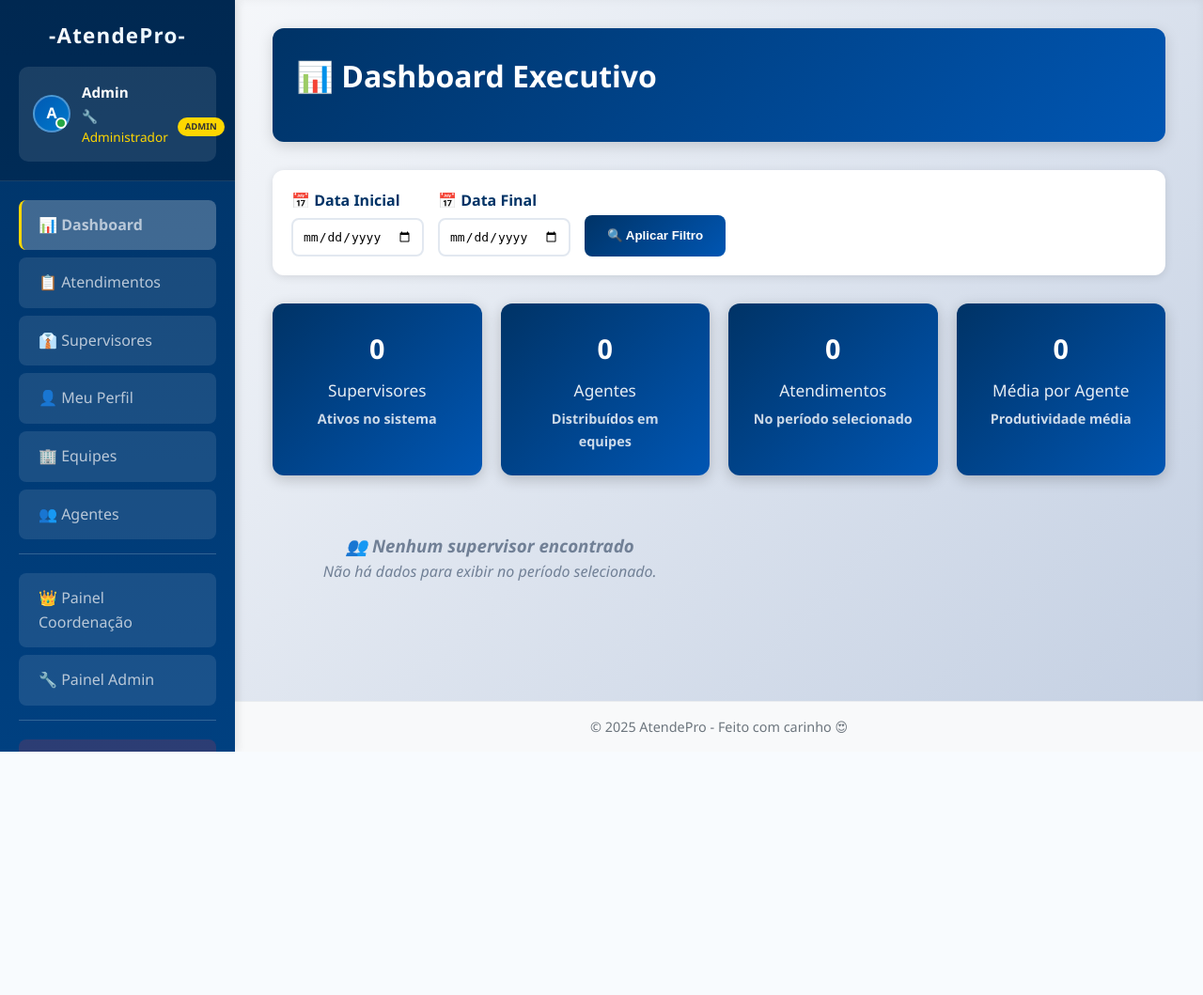
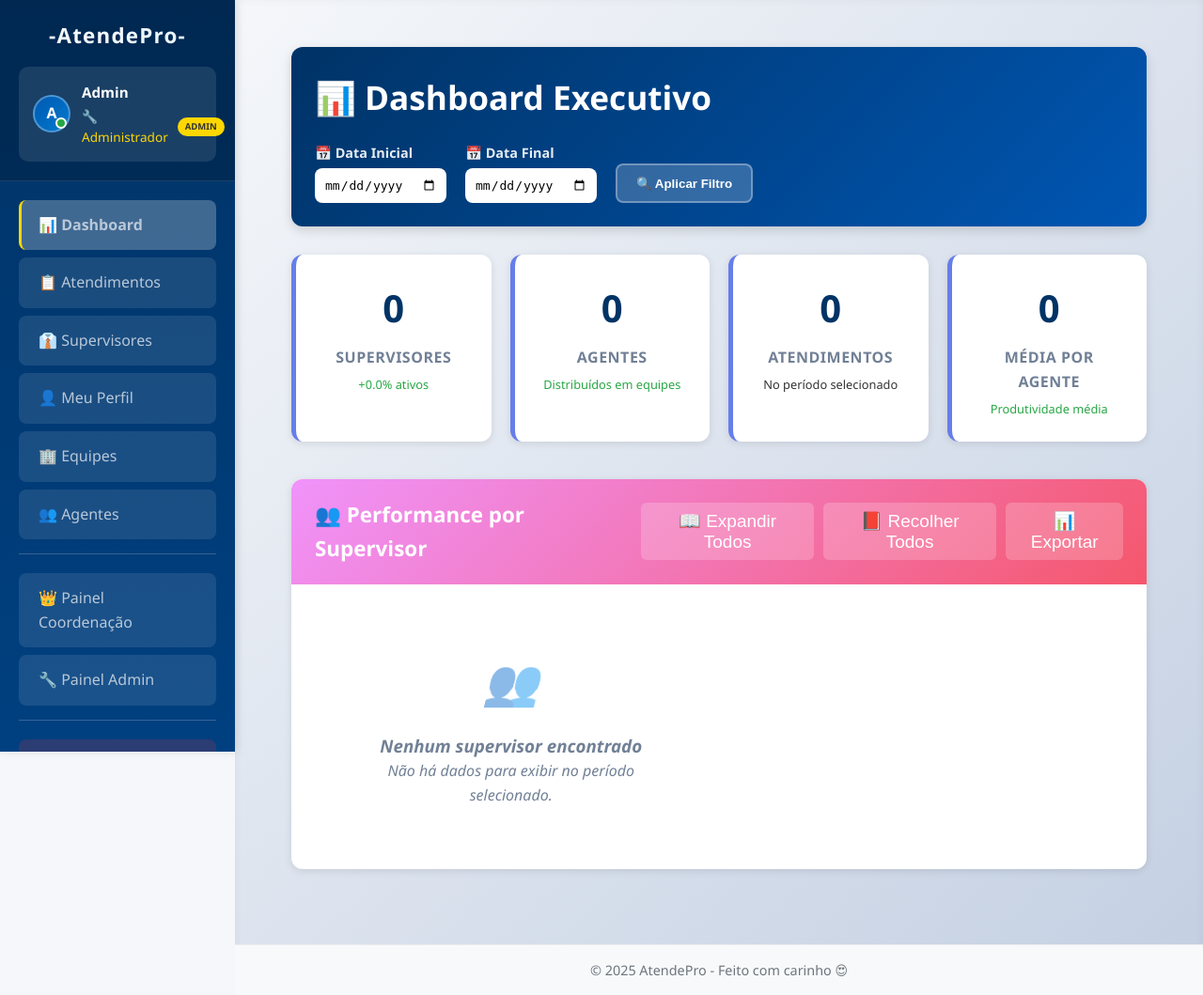
Before and after one commit to Renabrasa/atendepro, a Flask app: page /dashboard in a window 1280 px wide. Shown: the whole page at 94% size. Before the commit the page ends 800 px from the top, so only its background shows below. Run offline with Flask 3, Linux system fonts and the light colour scheme; a user stored in the database is signed in; data comes from the database, SQL or seed files in the repository; some libraries are stand-ins or nearby versions.

Commit message:
feat: revamp dashboard layout and styling for enhanced user interaction and visual consistency

```diff
--- a/templates/dashboard.html
+++ b/templates/dashboard.html
@@ -2,154 +2,220 @@
 {% block title %}Dashboard Executivo{% endblock %}
 {% block content %}
 <style>
-  /* Mantém compatibilidade com estrutura original */
-  .stats-container {
+  /* Variáveis CSS para consistência */
+  :root {
+    --primary-color: #003366;
+    --primary-light: #0056b3;
+    --secondary-color: #667eea;
+    --accent-color: #764ba2;
+    --success-color: #28a745;
+    --warning-color: #ffc107;
+    --danger-color: #dc3545;
+    --light-bg: #f8f9fa;
+    --border-color: #e2e8f0;
+    --text-primary: #2d3748;
+    --text-secondary: #718096;
+    --shadow-light: 0 2px 8px rgba(0,0,0,0.1);
+    --shadow-medium: 0 4px 12px rgba(0,0,0,0.15);
+    --border-radius: 12px;
+  }
+
+  /* Layout principal */
+  .dashboard-container {
+    max-width: 1400px;
+    margin: 0 auto;
+    padding: 20px;
+  }
+
+  /* Header com filtros */
+  .dashboard-header {
+    background: linear-gradient(135deg, var(--primary-color), var(--primary-light));
+    color: white;
+    padding: 25px;
+    border-radius: var(--border-radius);
+    margin-bottom: 30px;
+    box-shadow: var(--shadow-medium);
+  }
+
+  .dashboard-title {
+    font-size: 2.2em;
+    font-weight: 700;
+    margin: 0 0 20px 0;
+    display: flex;
+    align-items: center;
+    gap: 15px;
+  }
+
+  .filter-section {
     display: flex;
     gap: 20px;
-    margin-bottom: 30px;
+    align-items: flex-end;
     flex-wrap: wrap;
   }
 
+  .filter-group {
+    display: flex;
+    flex-direction: column;
+    gap: 5px;
+  }
+
+  .filter-group label {
+    font-weight: 600;
+    font-size: 0.9em;
+    opacity: 0.9;
+  }
+
+  .filter-group input {
+    padding: 10px;
+    border: none;
+    border-radius: 8px;
+    font-size: 1em;
+    min-width: 140px;
+  }
+
+  .filter-btn {
+    background: rgba(255,255,255,0.2);
+    color: white;
+    border: 2px solid rgba(255,255,255,0.3);
+    padding: 10px 20px;
+    border-radius: 8px;
+    cursor: pointer;
+    font-weight: 600;
+    transition: all 0.3s ease;
+    height: 42px;
+  }
+
+  .filter-btn:hover {
+    background: rgba(255,255,255,0.3);
+    border-color: rgba(255,255,255,0.5);
+  }
+
+  /* Cards de estatísticas principais */
+  .stats-overview {
+    display: grid;
+    grid-template-columns: repeat(auto-fit, minmax(200px, 1fr));
+    gap: 20px;
+    margin-bottom: 40px;
+  }
+
   .stat-card {
-    flex: 1;
-    min-width: 200px;
-    background: linear-gradient(135deg, #003366, #0056b3);
-    color: white;
+    background: white;
+    border-radius: var(--border-radius);
     padding: 25px;
-    border-radius: 12px;
     text-align: center;
-    font-weight: 700;
-    font-size: 1.8em;
-    box-shadow: 0 4px 15px rgba(0,0,0,0.2);
+    box-shadow: var(--shadow-light);
+    border-left: 5px solid var(--secondary-color);
     transition: transform 0.3s ease;
   }
 
   .stat-card:hover {
-    transform: translateY(-3px);
+    transform: translateY(-2px);
+    box-shadow: var(--shadow-medium);
+  }
+
+  .stat-number {
+    font-size: 2.5em;
+    font-weight: 700;
+    color: var(--primary-color);
+    margin-bottom: 8px;
   }
 
   .stat-label {
-    font-weight: 400;
-    font-size: 0.6em;
-    margin-top: 8px;
-    opacity: 0.9;
+    font-size: 1em;
+    font-weight: 600;
+    color: var(--text-secondary);
+    text-transform: uppercase;
+    letter-spacing: 0.5px;
   }
 
-  .stat-detail {
-    font-size: 0.5em;
+  .stat-trend {
+    font-size: 0.8em;
     margin-top: 5px;
-    opacity: 0.8;
+    font-weight: 500;
   }
 
-  /* Header melhorado */
-  .dashboard-header {
-    background: linear-gradient(135deg, #003366, #0056b3);
-    color: white;
-    padding: 25px;
-    border-radius: 12px;
+  .trend-up { color: var(--success-color); }
+  .trend-down { color: var(--danger-color); }
+
+  /* Seção de supervisores */
+  .supervisors-section {
+    background: white;
+    border-radius: var(--border-radius);
+    box-shadow: var(--shadow-light);
     margin-bottom: 30px;
-    box-shadow: 0 4px 15px rgba(0,0,0,0.15);
+    overflow: hidden;
   }
 
-  .dashboard-title {
-    font-size: 2em;
-    font-weight: 700;
-    margin: 0 0 20px 0;
+  .section-header {
+    background: linear-gradient(135deg, #f093fb, #f5576c);
+    color: white;
+    padding: 20px 25px;
+    font-size: 1.4em;
+    font-weight: 600;
+    display: flex;
+    justify-content: space-between;
+    align-items: center;
   }
 
-  /* Filtro melhorado */
-  #filtro-data {
-    margin-bottom: 30px;
+  .section-tools {
     display: flex;
-    gap: 15px;
-    align-items: flex-end;
-    flex-wrap: wrap;
-    background: white;
-    padding: 20px;
-    border-radius: 12px;
-    box-shadow: 0 2px 10px rgba(0,0,0,0.1);
+    gap: 10px;
   }
 
-  #filtro-data > div {
-    display: flex;
-    flex-direction: column;
-  }
-
-  #filtro-data label {
-    font-weight: 600;
-    color: #003366;
-    margin-bottom: 5px;
-  }
-
-  #filtro-data input[type="date"] {
-    padding: 10px;
-    border-radius: 8px;
-    border: 2px solid #e2e8f0;
-    font-size: 1em;
-    transition: border-color 0.3s ease;
-  }
-
-  #filtro-data input[type="date"]:focus {
-    border-color: #003366;
-    outline: none;
-  }
-
-  #filtro-data button {
-    background: linear-gradient(135deg, #003366, #0056b3);
+  .tool-btn {
+    background: rgba(255,255,255,0.2);
     color: white;
     border: none;
-    padding: 12px 24px;
-    border-radius: 8px;
+    padding: 8px 12px;
+    border-radius: 6px;
     cursor: pointer;
-    height: 44px;
-    font-weight: 600;
+    font-size: 0.85em;
     transition: all 0.3s ease;
   }
 
-  #filtro-data button:hover {
-    transform: translateY(-2px);
-    box-shadow: 0 4px 12px rgba(0,51,102,0.3);
+  .tool-btn:hover {
+    background: rgba(255,255,255,0.3);
   }
 
-  /* Grid de supervisores melhorado */
+  /* Grid de supervisores */
   .supervisors-grid {
     display: grid;
     grid-template-columns: repeat(auto-fill, minmax(400px, 1fr));
     gap: 25px;
-    margin-bottom: 30px;
+    padding: 25px;
   }
 
   .supervisor-card {
-    background: white;
+    background: var(--light-bg);
+    border: 1px solid var(--border-color);
     border-radius: 12px;
-    box-shadow: 0 4px 15px rgba(0,0,0,0.1);
     overflow: hidden;
     transition: all 0.3s ease;
   }
 
   .supervisor-card:hover {
     transform: translateY(-3px);
-    box-shadow: 0 8px 25px rgba(0,0,0,0.15);
+    box-shadow: var(--shadow-medium);
   }
 
   .supervisor-header {
-    background: linear-gradient(135deg, #667eea, #764ba2);
+    background: linear-gradient(135deg, var(--primary-color), var(--primary-light));
     color: white;
-    padding: 20px;
+    padding: 15px 20px;
     display: flex;
     justify-content: space-between;
     align-items: center;
   }
 
   .supervisor-name {
-    font-size: 1.3em;
+    font-size: 1.2em;
     font-weight: 600;
     margin: 0;
   }
 
   .supervisor-stats {
     display: flex;
-    gap: 20px;
+    gap: 15px;
     font-size: 0.9em;
   }
 
@@ -330,160 +405,151 @@
   }
 
   .atendimento-content {
-    color: #2d3748;
+    color: var(--text-primary);
     line-height: 1.4;
   }
 
+  .expand-icon {
+    transition: transform 0.3s ease;
+    color: var(--text-secondary);
+  }
+
+  .agent-item.expanded .expand-icon {
+    transform: rotate(180deg);
+  }
+
   /* Performance indicators */
-  .performance-dot {
-    width: 10px;
-    height: 10px;
+  .performance-indicator {
+    width: 8px;
+    height: 8px;
     border-radius: 50%;
-    display: inline-block;
     margin-left: 8px;
   }
 
-  .performance-high { background: #28a745; }
-  .performance-medium { background: #ffc107; }
-  .performance-low { background: #dc3545; }
-
-  /* Top 5 section */
-  .top-section {
-    background: white;
-    border-radius: 12px;
-    padding: 25px;
-    box-shadow: 0 4px 15px rgba(0,0,0,0.1);
-    margin-bottom: 30px;
+  .performance-high {
+    background: var(--success-color);
   }
 
-  .top-header {
-    background: linear-gradient(135deg, #f093fb, #f5576c);
-    color: white;
-    padding: 15px 20px;
-    border-radius: 8px;
-    margin: -25px -25px 20px -25px;
-    font-size: 1.2em;
-    font-weight: 600;
+  .performance-medium {
+    background: var(--warning-color);
   }
 
-  .top-agents-grid {
-    display: grid;
-    grid-template-columns: repeat(auto-fill, minmax(180px, 1fr));
-    gap: 15px;
-  }
-
-  .top-agent-card {
-    background: #f8f9fa;
-    border: 2px solid #e9ecef;
-    border-radius: 10px;
-    padding: 15px;
-    text-align: center;
-    transition: all 0.3s ease;
-  }
-
-  .top-agent-card:hover {
-    border-color: #667eea;
-    transform: translateY(-2px);
-  }
-
-  .top-agent-rank {
-    font-size: 1.5em;
-    margin-bottom: 8px;
-  }
-
-  .top-agent-name {
-    font-weight: 600;
-    color: #2d3748;
-    margin-bottom: 5px;
-  }
-
-  .top-agent-score {
-    font-size: 1.3em;
-    font-weight: 700;
-    color: #667eea;
-  }
-
-  .top-agent-supervisor {
-    font-size: 0.8em;
-    color: #718096;
-    margin-top: 5px;
+  .performance-low {
+    background: var(--danger-color);
   }
 
   /* Responsividade */
   @media (max-width: 768px) {
-    .stats-container {
+    .dashboard-container {
+      padding: 15px;
+    }
+
+    .filter-section {
       flex-direction: column;
+      align-items: stretch;
     }
 
     .supervisors-grid {
       grid-template-columns: 1fr;
-    }
-
-    #filtro-data {
-      flex-direction: column;
-      align-items: stretch;
+      padding: 15px;
     }
 
     .agent-metrics {
       gap: 10px;
     }
 
-    .top-agents-grid {
-      grid-template-columns: repeat(auto-fill, minmax(150px, 1fr));
+    .metric-number {
+      font-size: 1.2em;
     }
+  }
+
+  /* Animações suaves */
+  .fade-in {
+    animation: fadeIn 0.5s ease-in;
+  }
+
+  @keyframes fadeIn {
+    from { opacity: 0; transform: translateY(20px); }
+    to { opacity: 1; transform: translateY(0); }
   }
 
   /* Estados vazios */
   .empty-state {
     text-align: center;
-    padding: 30px;
-    color: #718096;
+    padding: 40px;
+    color: var(--text-secondary);
     font-style: italic;
+  }
+
+  .empty-state-icon {
+    font-size: 3em;
+    margin-bottom: 15px;
+    opacity: 0.5;
   }
 </style>
 
+<div class="dashboard-container">
+  <!-- Header com título e filtros -->
   <div class="dashboard-header">
-  <h1 class="dashboard-title">📊 Dashboard Executivo</h1>
-</div>
+    <h1 class="dashboard-title">
+      📊 Dashboard Executivo
+      {% if current_user.tipo == 'coordenadora' %}
+        <span style="font-size: 0.6em; opacity: 0.8;">- Visão de Coordenação</span>
+      {% endif %}
+    </h1>
 
-<form id="filtro-data" method="GET">
-  <div>
+    <form class="filter-section" method="GET">
+      <div class="filter-group">
         <label for="data_inicio">📅 Data Inicial</label>
         <input type="date" id="data_inicio" name="data_inicio" value="{{ data_inicio }}" />
       </div>
-  <div>
+      <div class="filter-group">
         <label for="data_fim">📅 Data Final</label>
         <input type="date" id="data_fim" name="data_fim" value="{{ data_fim }}" />
       </div>
-  <button type="submit">🔍 Aplicar Filtro</button>
+      <button type="submit" class="filter-btn">🔍 Aplicar Filtro</button>
     </form>
+  </div>
 
-<div class="stats-container">
+  <!-- Cards de estatísticas principais -->
+  <div class="stats-overview fade-in">
     <div class="stat-card">
-    {{ total_supervisores }}
+      <div class="stat-number">{{ total_supervisores }}</div>
       <div class="stat-label">Supervisores</div>
-    <div class="stat-detail">Ativos no sistema</div>
+      <div class="stat-trend trend-up">+{{ ((total_supervisores / (total_supervisores or 1)) * 100) | round(0) }}% ativos</div>
     </div>
     <div class="stat-card">
-    {{ total_agentes }}
+      <div class="stat-number">{{ total_agentes }}</div>
       <div class="stat-label">Agentes</div>
-    <div class="stat-detail">Distribuídos em equipes</div>
+      <div class="stat-trend trend-up">Distribuídos em equipes</div>
     </div>
     <div class="stat-card">
-    {{ total_atendimentos }}
+      <div class="stat-number">{{ total_atendimentos }}</div>
       <div class="stat-label">Atendimentos</div>
-    <div class="stat-detail">No período selecionado</div>
+      <div class="stat-trend">No período selecionado</div>
     </div>
     <div class="stat-card">
-    {{ media_por_agente }}
+      <div class="stat-number">{{ media_por_agente }}</div>
       <div class="stat-label">Média por Agente</div>
-    <div class="stat-detail">Produtividade média</div>
+      <div class="stat-trend trend-up">Produtividade média</div>
+    </div>
+  </div>
+
+  <!-- Seção de supervisores -->
+  <div class="supervisors-section fade-in">
+    <div class="section-header">
+      <span>👥 Performance por Supervisor</span>
+      <div class="section-tools">
+        <button class="tool-btn" onclick="expandAll()">📖 Expandir Todos</button>
+        <button class="tool-btn" onclick="collapseAll()">📕 Recolher Todos</button>
+        <button class="tool-btn" onclick="exportData()">📊 Exportar</button>
       </div>
     </div>
 
     <div class="supervisors-grid">
       {% for bloco in data %}
         <div class="supervisor-card">
+          <!-- Header do supervisor -->
           <div class="supervisor-header">
             <h3 class="supervisor-name">{{ bloco.supervisor.nome }}</h3>
             <div class="supervisor-stats">
@@ -506,21 +573,18 @@
               {% endif %}
             </div>
 
+            <div class="agents-list">
               {% for agente in bloco.agentes %}
-          <div class="agent-card" onclick="toggleDetails('agent-{{ loop.index0 }}-{{ loop.parent.loop.index0 }}')">
+                <div class="agent-item" onclick="toggleAgentDetails('agent-{{ loop.index0 }}-{{ loop.parent.loop.index0 }}')">
                   <div class="agent-summary">
                     <div class="agent-info">
-                <h4>
+                      <div class="agent-name">
                         {{ agente.nome }}
-                  {% set performance_level = 'high' if agente.qtd_chamados >= (media_por_agente * 1.2) else 'medium' if agente.qtd_chamados >= media_por_agente else 'low' %}
-                  <span class="performance-dot performance-{{ performance_level }}"></span>
-                </h4>
+                        <span class="performance-indicator performance-{{ 'high' if agente.qtd_chamados >= (media_por_agente * 1.2) else 'medium' if agente.qtd_chamados >= media_por_agente else 'low' }}"></span>
+                      </div>
                       <div class="agent-performance">
-                  {% if bloco.total_chamados > 0 %}
-                    {{ ((agente.qtd_chamados / bloco.total_chamados) * 100) | round(1) }}% dos atendimentos
-                  {% else %}
-                    Sem atendimentos
-                  {% endif %}
+                        {% set performance_percent = ((agente.qtd_chamados / (bloco.total_chamados or 1)) * 100) | round(1) %}
+                        {{ performance_percent }}% dos atendimentos do supervisor
                       </div>
                     </div>
 
@@ -551,67 +616,130 @@
                           </div>
                         </div>
                       {% else %}
-                  <div class="empty-state">📭 Nenhum atendimento registrado</div>
+                        <div class="empty-state">
+                          <div class="empty-state-icon">📭</div>
+                          Nenhum atendimento registrado
+                        </div>
                       {% endfor %}
                     </div>
                   </div>
                 </div>
               {% else %}
-          <div class="empty-state">👤 Nenhum agente cadastrado</div>
+                <div class="empty-state">
+                  <div class="empty-state-icon">👤</div>
+                  Nenhum agente cadastrado para este supervisor
+                </div>
               {% endfor %}
+            </div>
           </div>
         </div>
       {% else %}
         <div class="empty-state">
-      <h3>👥 Nenhum supervisor encontrado</h3>
+          <div class="empty-state-icon">👥</div>
+          <h3>Nenhum supervisor encontrado</h3>
           <p>Não há dados para exibir no período selecionado.</p>
         </div>
       {% endfor %}
     </div>
+  </div>
 
+  <!-- Top 5 Agentes -->
   {% if top_5_agentes %}
-<div class="top-section">
-  <div class="top-header">🏆 Top 5 Agentes Geral</div>
-  <div class="top-agents-grid">
+  <div class="supervisors-section fade-in">
+    <div class="section-header">
+      <span>🏆 Top 5 Agentes Geral</span>
+    </div>
+    <div style="padding: 25px;">
+      <div style="display: grid; grid-template-columns: repeat(auto-fit, minmax(200px, 1fr)); gap: 15px;">
         {% for agente in top_5_agentes %}
-      <div class="top-agent-card">
-        <div class="top-agent-rank">
+          <div class="agent-item" style="margin: 0;">
+            <div class="agent-summary" style="flex-direction: column; align-items: center; text-align: center;">
+              <div class="agent-name" style="font-size: 1.1em;">
                 {% if loop.index == 1 %}🥇{% elif loop.index == 2 %}🥈{% elif loop.index == 3 %}🥉{% else %}🏅{% endif %}
+                {{ agente.nome }}
               </div>
-        <div class="top-agent-name">{{ agente.nome }}</div>
-        <div class="top-agent-score">{{ agente.qtd_chamados }}</div>
-        <div class="top-agent-supervisor">{{ agente.supervisor_nome }}</div>
+              <div class="metric" style="margin-top: 10px;">
+                <div class="metric-number">{{ agente.qtd_chamados }}</div>
+                <div class="metric-label">Atendimentos</div>
+              </div>
+              <div class="agent-performance" style="margin-top: 5px;">
+                Supervisor: {{ agente.supervisor_nome }}
+              </div>
+            </div>
           </div>
         {% endfor %}
       </div>
     </div>
+  </div>
   {% endif %}
+</div>
 
 <script>
-  // Validação do formulário
-  document.getElementById('filtro-data').addEventListener('submit', function(e) {
+  // Validação de formulário
+  document.querySelector('.filter-section').addEventListener('submit', function(e) {
     const inicio = document.getElementById('data_inicio').value;
     const fim = document.getElementById('data_fim').value;
 
     if (inicio && fim && inicio > fim) {
       e.preventDefault();
       alert('⚠️ A data inicial não pode ser maior que a data final.');
+      return false;
     }
   });
 
-  // Toggle dos detalhes dos agentes
-  function toggleDetails(elementId) {
-    const details = document.getElementById(elementId);
-    const card = details.closest('.agent-card');
+  // Toggle detalhes do agente
+  function toggleAgentDetails(agentId) {
+    const details = document.getElementById(agentId);
+    const agentItem = details.closest('.agent-item');
 
     if (details.classList.contains('show')) {
       details.classList.remove('show');
-      card.classList.remove('expanded');
+      agentItem.classList.remove('expanded');
     } else {
       details.classList.add('show');
-      card.classList.add('expanded');
+      agentItem.classList.add('expanded');
     }
   }
+
+  // Expandir todos os agentes
+  function expandAll() {
+    document.querySelectorAll('.agent-details').forEach(detail => {
+      detail.classList.add('show');
+      detail.closest('.agent-item').classList.add('expanded');
+    });
+  }
+
+  // Recolher todos os agentes
+  function collapseAll() {
+    document.querySelectorAll('.agent-details').forEach(detail => {
+      detail.classList.remove('show');
+      detail.closest('.agent-item').classList.remove('expanded');
+    });
+  }
+
+  // Exportar dados (placeholder)
+  function exportData() {
+    // Implementar exportação para Excel/PDF
+    alert('📊 Funcionalidade de exportação será implementada em breve!');
+  }
+
+  // Animação de fade-in nos cards
+  document.addEventListener('DOMContentLoaded', function() {
+    const cards = document.querySelectorAll('.fade-in');
+    cards.forEach((card, index) => {
+      setTimeout(() => {
+        card.style.opacity = '1';
+        card.style.transform = 'translateY(0)';
+      }, index * 100);
+    });
+  });
+
+  // Auto-refresh a cada 5 minutos (opcional)
+  // setInterval(() => {
+  //   if (confirm('🔄 Atualizar dados do dashboard?')) {
+  //     location.reload();
+  //   }
+  // }, 300000);
 </script>
 
 {% endblock %}
```
Also changed, not shown: other parts of templates/dashboard.html (+66 -55 lines). Lines whose indentation alone changed are shown as unchanged.
